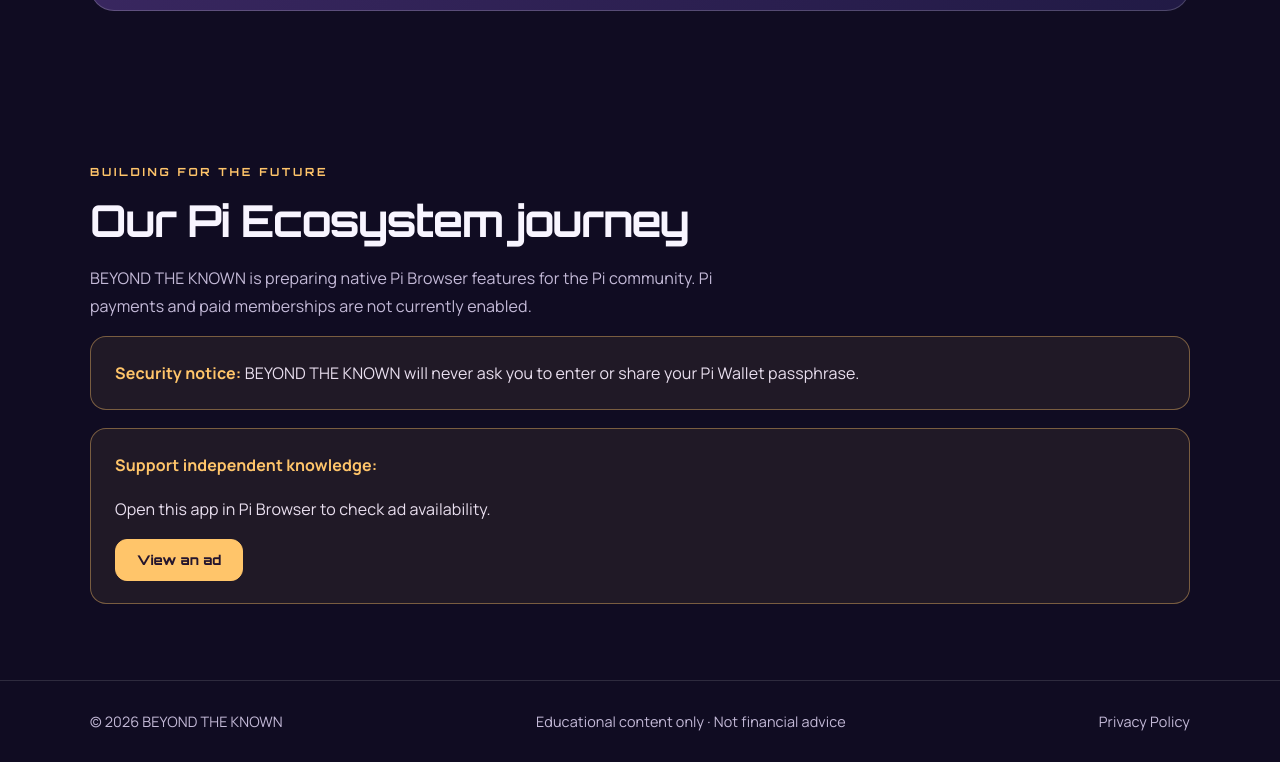
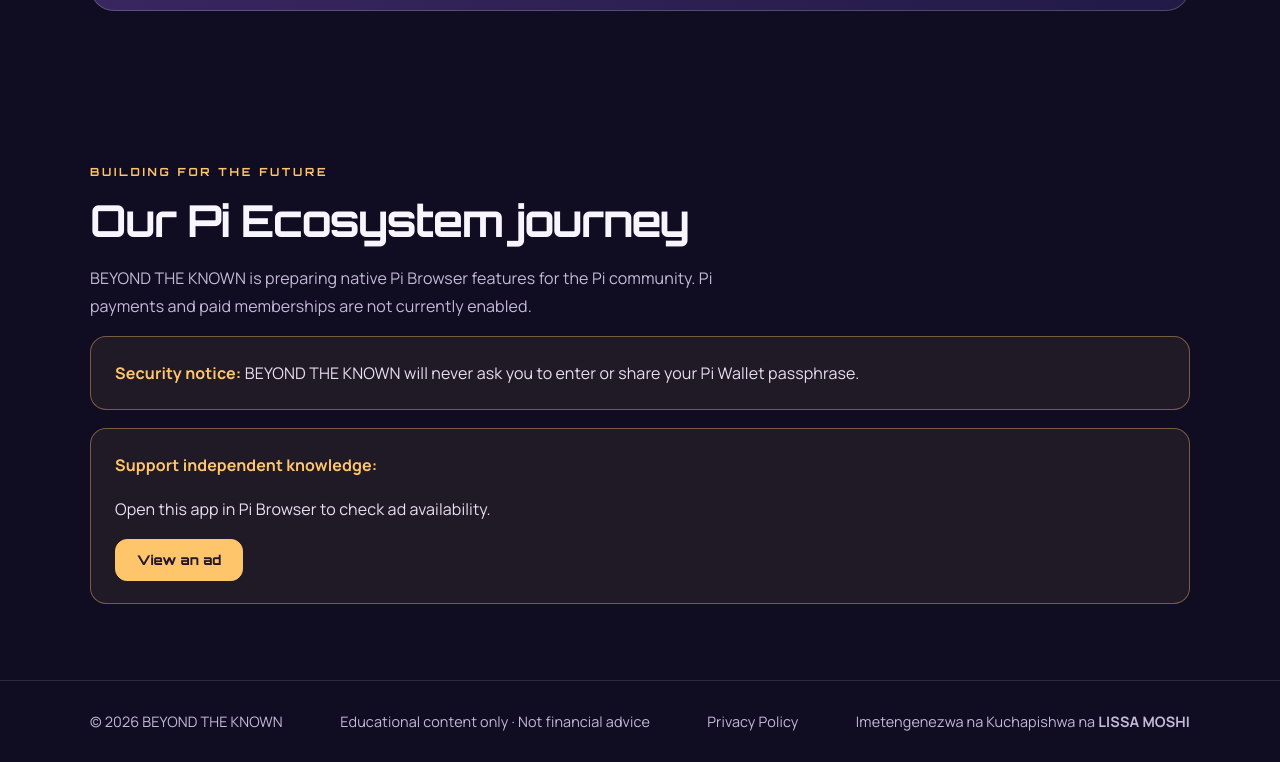
Before and after one commit to Millen5/beyond-known-pi, a plain HTML site: page index.html in a window 1280 px wide. Shown: the part 3876-4638 px from the top of the page. Drawn offline with Linux system fonts and the light colour scheme.

Commit message:
Add creator and publisher credit to footer

```diff
--- a/index.html
+++ b/index.html
@@ -49,7 +49,7 @@ footer{border-top:1px solid var(--line);padding:28px 0;color:var(--muted);font-s
 </div><div class="pi-note" style="margin-top:22px"><strong>Editorial note:</strong> These summaries are based on official Pi Network announcements. Dates and details are shown so readers can distinguish confirmed announcements from speculation. This is a curated update section, not an automatic live news feed.</div><div class="actions"><a class="btn gold" href="https://minepi.com/blog/" target="_blank" rel="noopener noreferrer">All Pi announcements ↗</a><a class="btn" href="https://developers.minepi.com/docs/" target="_blank" rel="noopener noreferrer">Developer documentation ↗</a></div></div></section><section id="about"><div class="wrap"><div class="mission"><div class="eyebrow">Our mission</div><h2>Make complex knowledge accessible.</h2><p>BEYOND THE KNOWN is an independent digital knowledge platform created to inspire thoughtful exploration, evidence-based learning and informed conversations about science, technology, finance and our world.</p><a class="btn gold" href="https://beyondknownstories.blogspot.com/">Start Reading ↗</a></div></div></section>
 <section id="pi"><div class="wrap"><div class="eyebrow">Building for the future</div><h2>Our Pi Ecosystem journey</h2><p class="muted">BEYOND THE KNOWN is preparing native Pi Browser features for the Pi community. Pi payments and paid memberships are not currently enabled.</p><div class="pi-note"><strong>Security notice:</strong> BEYOND THE KNOWN will never ask you to enter or share your Pi Wallet passphrase.</div><div class="pi-note" style="margin-top:18px"><strong>Support independent knowledge:</strong><p id="pi-ad-status" aria-live="polite">Checking Pi Browser advertising support…</p><button class="btn gold" id="pi-interstitial-ad" type="button" disabled>View an ad</button></div></div></section>
 </main>
-<footer><div class="wrap foot"><span>© <span id="year">2026</span> BEYOND THE KNOWN</span><span>Educational content only · Not financial advice</span><span><a href="privacy.html">Privacy Policy</a></span></div></footer>
+<footer><div class="wrap foot"><span>© <span id="year">2026</span> BEYOND THE KNOWN</span><span>Educational content only · Not financial advice</span><span><a href="privacy.html">Privacy Policy</a></span><span class="credit">Imetengenezwa na Kuchapishwa na <strong>LISSA MOSHI</strong></span></div></footer>
 <script>
 document.getElementById("year").textContent=new Date().getFullYear();
 (async function(){
```
